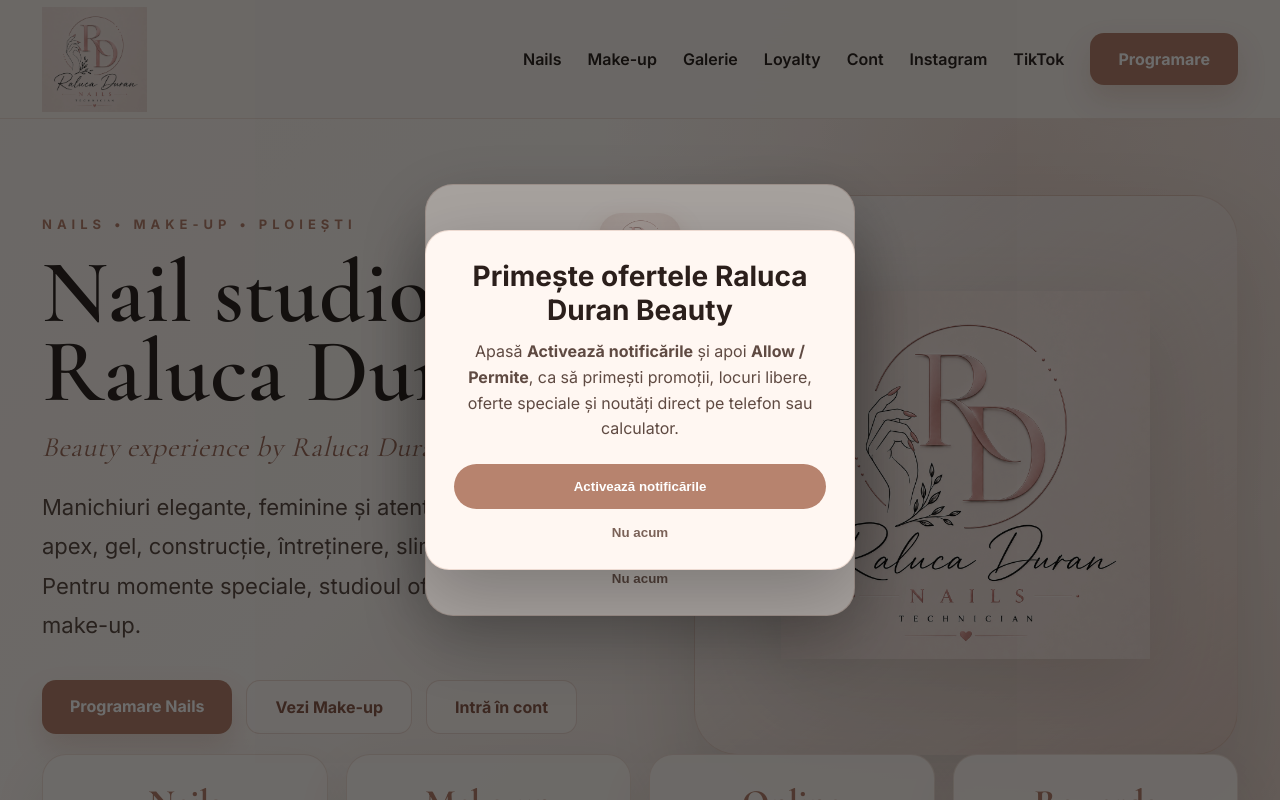
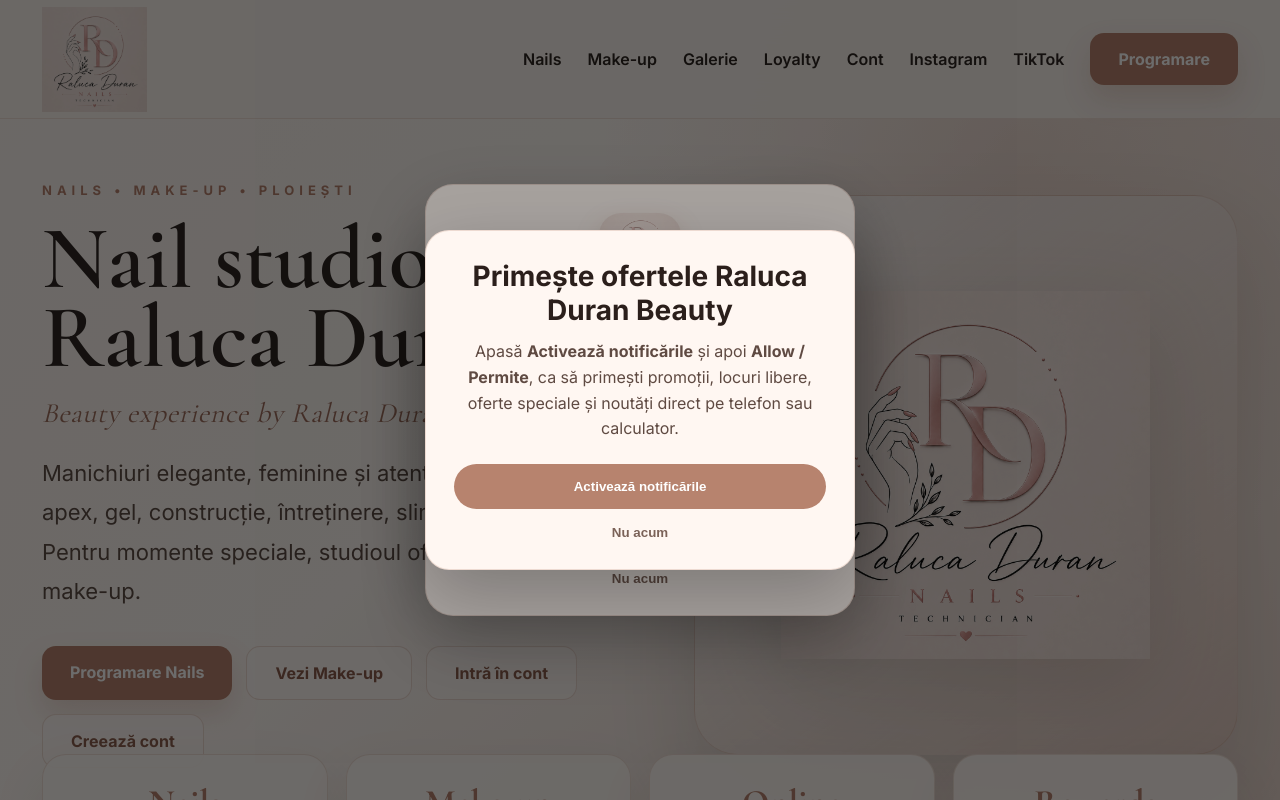
Before and after one commit to PrestigeFinish/raluca-duran-nails, a Next.js app: page / in a window 1280 px wide. Shown: the top 800 px of the page. Built offline with nearby package versions, Linux system fonts and the light colour scheme; no server answers; the database is empty.

Commit message:
Update page.tsx

```diff
--- a/app/page.tsx
+++ b/app/page.tsx
@@ -79,6 +79,10 @@ export default async function Home() {
 
   <a href="/login" className="btn-secondary">
     Intră în cont
+  </a>
+
+  <a href="/register" className="btn-secondary">
+    Creează cont
   </a>
 </div>
             </div>
```
Lines whose indentation alone changed are shown as unchanged.
